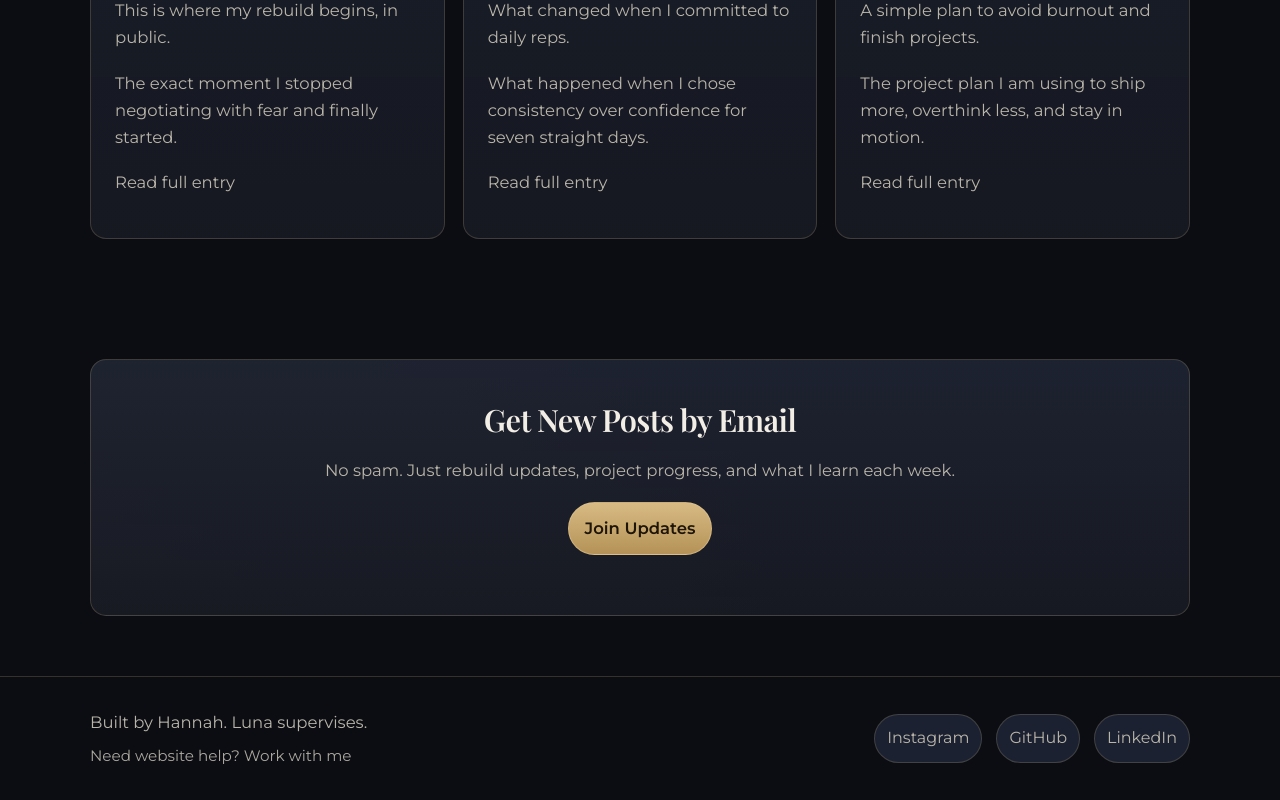
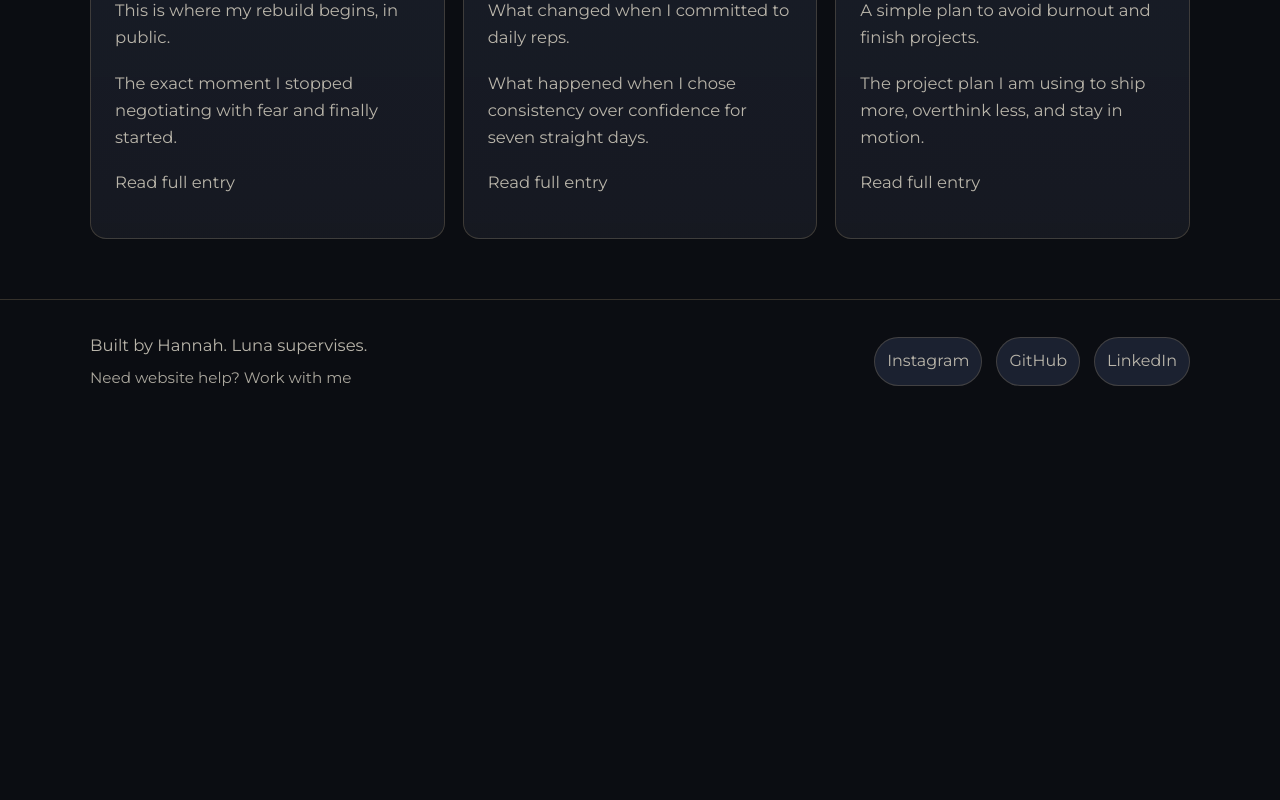
Before and after one commit to HannahJinSunLee/build-with-hannah, a Next.js app: page / in a window 1280 px wide. Shown: the part 2369-3169 px from the top of the page. After the commit the page ends 2792 px from the top, so only its background shows below. Built offline with nearby package versions, Linux system fonts and the light colour scheme.

Commit message:
Removed email list

```diff
--- a/app/page.tsx
+++ b/app/page.tsx
@@ -184,24 +184,6 @@ export default function HomePage() {
         </div>
       </section>
 
-      <section className="section">
-        <div className="container">
-          <div className="card reader-cta">
-            <h2>Get New Posts by Email</h2>
-            <p className="muted">
-              No spam. Just rebuild updates, project progress, and what I learn each week.
-            </p>
-            <p>
-              <a
-                className="btn btn-primary"
-                href="mailto:h.jlee1911@gmail.com?subject=Add%20me%20to%20Build%20with%20Hannah%20updates"
-              >
-                Join Updates
-              </a>
-            </p>
-          </div>
-        </div>
-      </section>
     </>
   );
 }
```
